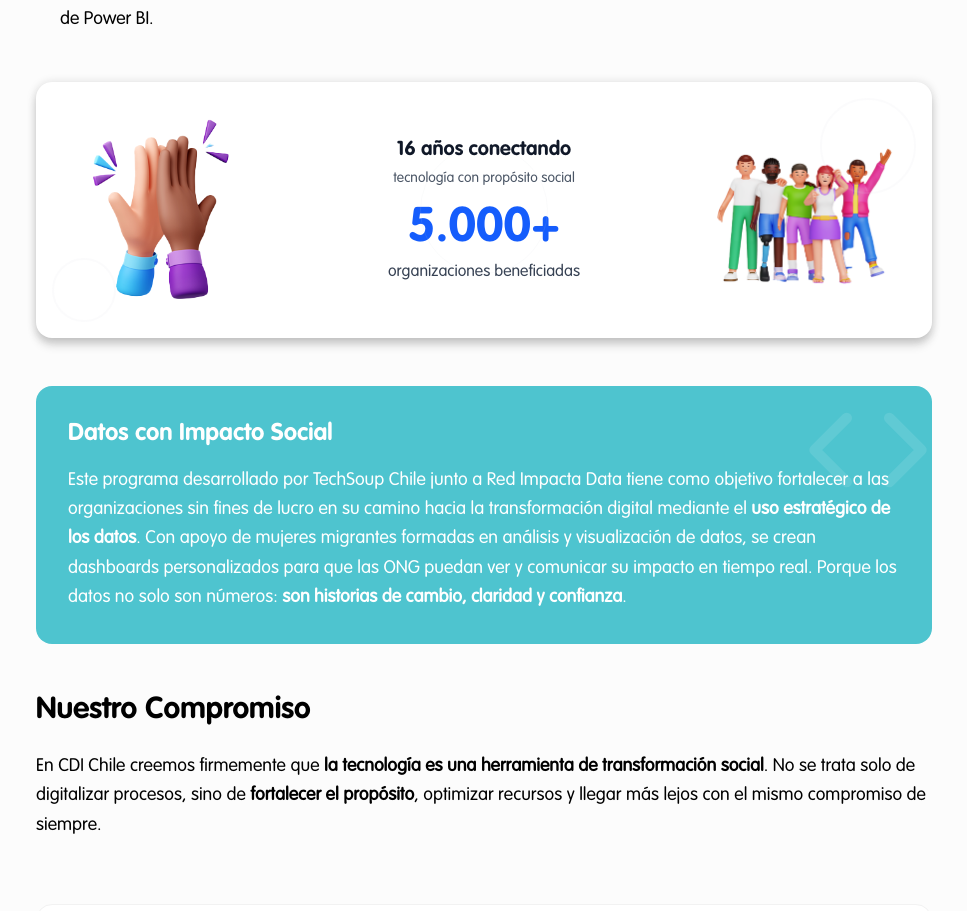
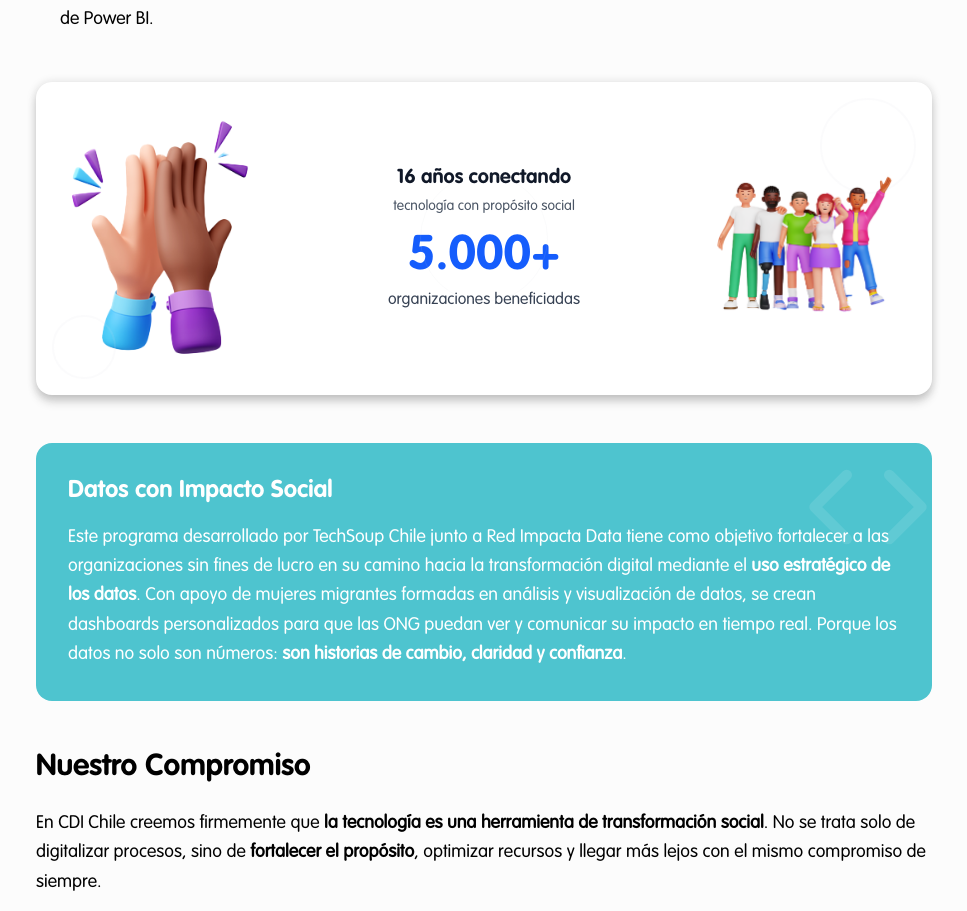
Before and after one commit to 200-OK-dev/new-cdi, a Next.js app: page /programas-y-proyectos/programa/techsoup in a window 1280 px wide. Shown: the part 1186-2097 px from the top of the page, without its empty margins (156-1123 px from the left). Built offline with nearby package versions, Linux system fonts and the light colour scheme.

Commit message:
10 julio 11:12

```diff
--- a/app/noticias-y-actualidad/[slug]/page.tsx
+++ b/app/noticias-y-actualidad/[slug]/page.tsx
@@ -1,6 +1,7 @@
 import { notFound } from "next/navigation"
 import Link from "next/link"
 import { ArrowLeft, Calendar, Clock, User, Share2, Facebook, Twitter, Linkedin } from "lucide-react"
+import Image from "next/image"
 import { getNewsBySlug, getRelatedNews } from "../news"
 import { Button } from "@/components/ui/button"
 import { Badge } from "@/components/ui/badge"
@@ -28,7 +29,7 @@ export default function NewsDetailPage({ params }: NewsDetailPageProps) {
           Inicio
         </Link>
         <span>/</span>
-        <Link href="/noticias" className="hover:text-foreground transition-colors">
+        <Link href="/noticias-y-actualidad" className="hover:text-foreground transition-colors">
           Noticias
         </Link>
         <span>/</span>
@@ -50,11 +51,16 @@ export default function NewsDetailPage({ params }: NewsDetailPageProps) {
         <div className="lg:col-span-2">
           {/* Hero Image */}
           <div className="mb-8">
-            <img
-              src={news.image || "/placeholder.svg"}
-              alt={news.title}
-              className="w-full h-64 md:h-96 object-cover rounded-lg border"
-            />
+            <div className="relative w-full h-64 md:h-96">
+              <Image
+                src={news.image || "/placeholder.svg"}
+                alt={news.title}
+                fill
+                sizes="(max-width: 768px) 100vw, (max-width: 1200px) 50vw, 33vw"
+                className="object-cover rounded-lg border"
+                priority
+              />
+            </div>
           </div>
 
           {/* Article Header */}
--- a/components/StatsBanner.tsx
+++ b/components/StatsBanner.tsx
@@ -1,6 +1,7 @@
 // components/StatsBanner.tsx
 "use client"
 import { motion } from 'framer-motion';
+import Image from 'next/image';
 import { BannerConfig } from '../app/programas-y-proyectos/data';
 
 interface StatsBannerProps {
@@ -23,10 +24,13 @@ export const StatsBanner = ({ config }: StatsBannerProps) => {
         <div className="hidden md:flex items-center justify-between p-8">
           {/* Imagen izquierda */}
           <div className="flex-shrink-0">
-            <img
+            <Image
               src={config.leftImage}
               alt="Decoración izquierda"
-              className="w-48 h-48 object-contain"
+              width={192}  // 12rem = 192px (12 * 16)
+              height={192} // 12rem = 192px (12 * 16)
+              className="object-contain"
+              priority
             />
           </div>
 
@@ -44,10 +48,13 @@ export const StatsBanner = ({ config }: StatsBannerProps) => {
 
           {/* Imagen derecha */}
           <div className="flex-shrink-0">
-            <img
+            <Image
               src={config.rightImage}
               alt="Decoración derecha"
-              className="w-48 h-48 object-contain"
+              width={192}
+              height={192}
+              className="object-contain"
+              priority
             />
           </div>
         </div>
@@ -57,15 +64,19 @@ export const StatsBanner = ({ config }: StatsBannerProps) => {
           <div className="text-center">
             {/* Imágenes en fila */}
             <div className="flex justify-center items-center gap-6 mb-6">
-              <img
+              <Image
                 src={config.leftImage}
                 alt="Decoración izquierda"
-                className="w-16 h-16 object-contain"
+                width={64}
+                height={64}
+                className="object-contain"
               />
-              <img
+              <Image
                 src={config.rightImage}
                 alt="Decoración derecha"
-                className="w-16 h-16 object-contain"
+                width={64}
+                height={64}
+                className="object-contain"
               />
             </div>
 
```
